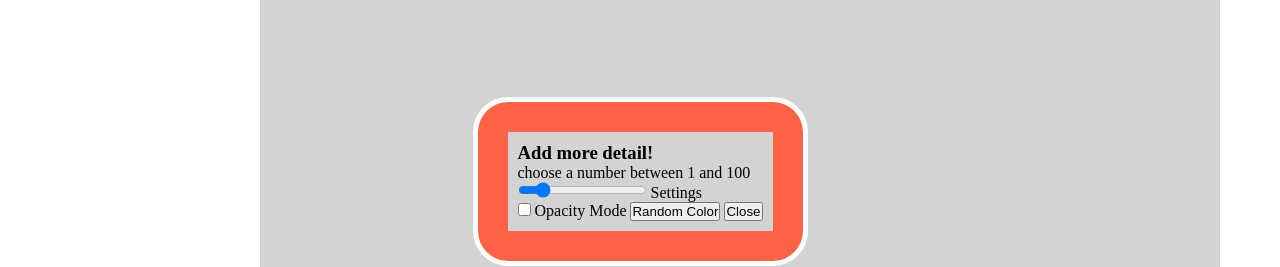
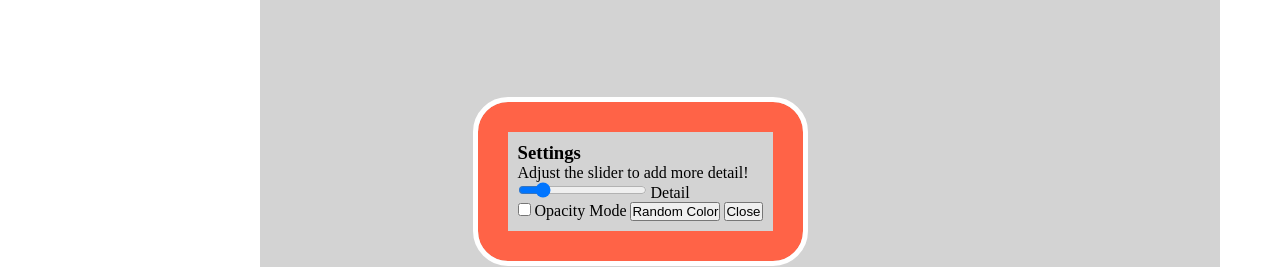
Before and after one commit to davissears/etch-a-sketch, a plain HTML site: page index.html in a window 1280 px wide. Both pictures are taken after a click on the button "detail". Shown: the top 267 px of the page. Drawn offline with Linux system fonts and the light colour scheme.

Commit message:
Modal Text Update

```diff
--- a/index.html
+++ b/index.html
@@ -18,8 +18,8 @@
     <div class="divContainer" id="parent-Container"></div>
     <div class="modalContainer" id="detail-modal">
       <div class="modalContent" id="detail">
-        <h3 class="modalHeader" id="detail">Add more detail!</h3>
-        <p class="modalText" id="detail">choose a number between 1 and 100</p>
+        <h3 class="modalHeader" id="detail">Settings</h3>
+        <p class="modalText" id="detail">Adjust the slider to add more detail!</p>
         <div>
           <input
             class="modalInput"
@@ -30,7 +30,7 @@
             min="1"
             max="100"
           />
-          <label for="detail">Settings</label>
+          <label for="detail">Detail</label>
         </div>
         <input
           class="settings"
```
